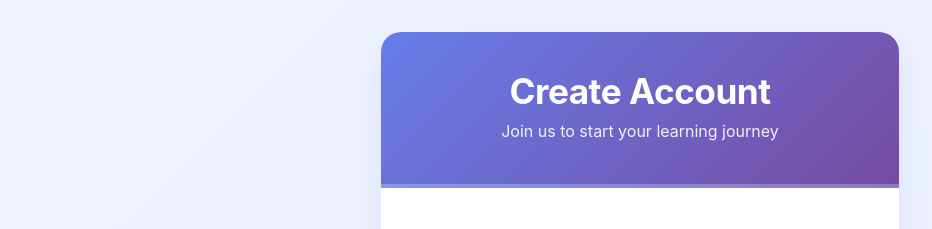
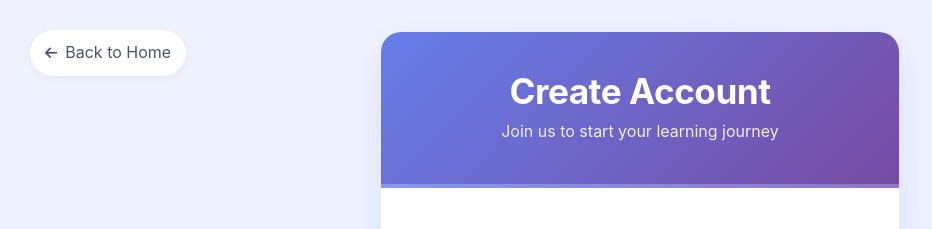
Before and after one commit to Swara-dev21/English_learning, a Django app: template home_page/templates/home_page/register.html in a window 1280 px wide. Shown: the top 229 px of the page, without its empty margins (0-932 px from the left). Run offline with Django 3.2, Linux system fonts and the light colour scheme; the template is opened without the code that fills it, so the values that code supplies are empty, except form fields; tables that the repository leaves empty hold one stand-in row (values such as "Sample post"); form fields are guessed from the names that the template uses.

Commit message:
added back to home button

```diff
--- a/home_page/templates/home_page/register.html
+++ b/home_page/templates/home_page/register.html
@@ -41,6 +41,7 @@
         display: flex;
         align-items: center;
         justify-content: center;
+        position: relative;
     }
 
     .registration-wrapper {
@@ -60,6 +61,34 @@
             opacity: 1;
             transform: translateY(0);
         }
+    }
+
+    /* Back to Home Button - Same as login.html */
+    .back-link-top {
+        position: absolute;
+        top: 30px;
+        left: 30px;
+        color: #4a5568;
+        text-decoration: none;
+        font-size: 16px;
+        display: flex;
+        align-items: center;
+        gap: 8px;
+        transition: color 0.2s;
+        padding: 10px 15px;
+        background-color: white;
+        border-radius: 30px;
+        box-shadow: 0 2px 10px rgba(0, 0, 0, 0.05);
+        z-index: 1000;
+    }
+
+    .back-link-top:hover {
+        color: #667eea;
+        box-shadow: 0 4px 15px rgba(102, 126, 234, 0.2);
+    }
+
+    .back-link-top i {
+        font-size: 14px;
     }
 
     /* Main Card */
@@ -252,6 +281,13 @@
 
     /* Responsive */
     @media (max-width: 640px) {
+        .back-link-top {
+            top: 15px;
+            left: 15px;
+            padding: 8px 12px;
+            font-size: 14px;
+        }
+
         .registration-header {
             padding: 2rem 1.5rem;
         }
@@ -290,6 +326,11 @@
 {% block content %}
 
 {{ form.media }}
+
+<!-- Back to Home Button - Exactly like login.html -->
+<a href="{% url 'home_page:home' %}" class="back-link-top">
+    <i class="fas fa-arrow-left"></i> Back to Home
+</a>
 
 <div class="registration-wrapper">
     <div class="registration-card">
```
Also changed, not shown: db.sqlite3, 10 other files.
